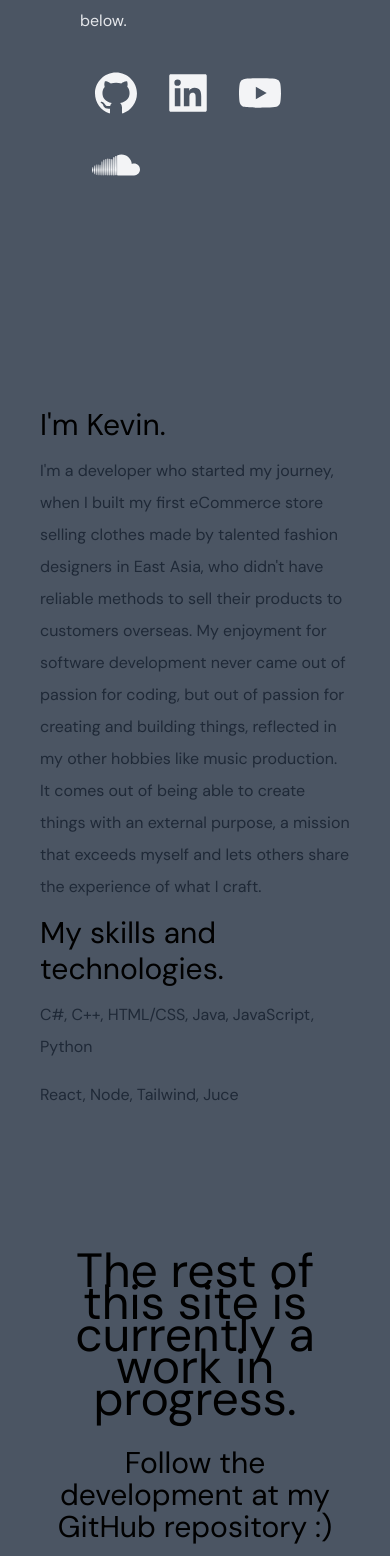
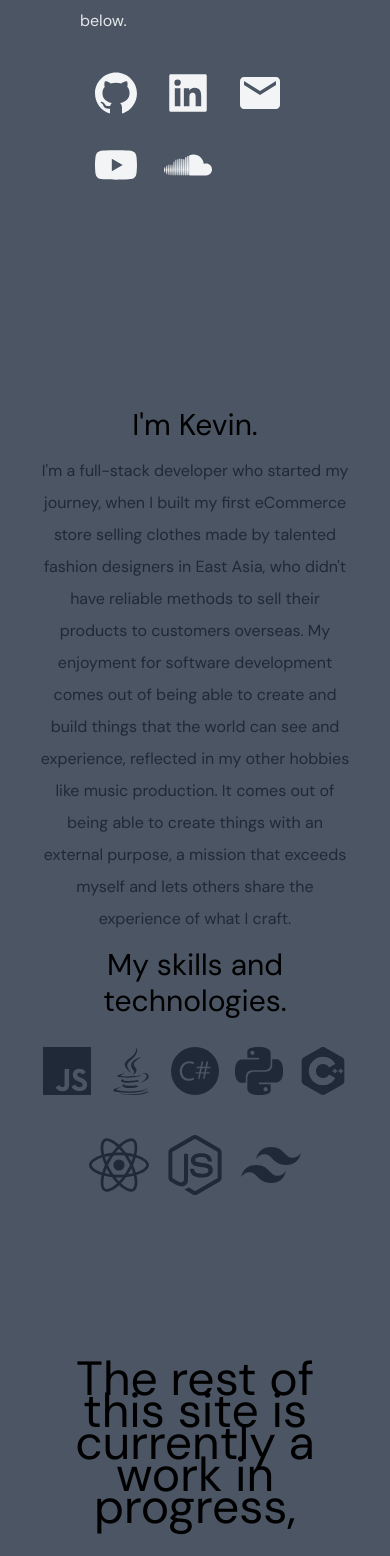
Before and after one commit to amgvu/Personal-Site, a Next.js app: page / in a window 390 px wide. Shown: the part 441-1997 px from the top of the page. Built offline with nearby package versions, Linux system fonts and the light colour scheme; no server answers; what prettier-plugin-tailwindcss, tailwindcss-animatecss would draw is missing.

Commit message:
Improved Responsiveness, Redesigned bottom containers, stuff.

```diff
--- a/pages/index.tsx
+++ b/pages/index.tsx
@@ -2,6 +2,8 @@ import Head from "next/head";
 import { Player, Controls } from "@lottiefiles/react-lottie-player";
 import { AiFillLinkedin, AiFillYoutube, AiFillGithub } from "react-icons/ai";
 import { FaSoundcloud } from "react-icons/fa";
+import { MdEmail } from "react-icons/md";
+import { SiJavascript, SiPython, SiJava, SiHtml5, SiCss3, SiCsharp, SiCplusplus, SiReact, SiNodedotjs, SiTailwindcss } from "react-icons/si"
 import { serialize } from "v8";
 
 export default function Home() {
@@ -54,7 +56,7 @@ export default function Home() {
               animate__delay-2s animate__animated"
                 src="https://assets10.lottiefiles.com/packages/lf20_qCRZE6vIiZ.json"
                 background="transparent"
-                style={{ height: "800px", width: "1000px" }}
+                style={{ height: "67%", width: "45%" }}
                 loop
                 autoplay
               ></Player>
@@ -124,6 +126,22 @@ export default function Home() {
               text-gray-100 transition duration-300
               ease-in-out
               hover:-translate-y-1 hover:scale-110 hover:bg-transparent dark:text-gray-400"
+
+              >
+                <MdEmail
+                  onClick={() =>
+                    window.open("mailto:kevinvu.amg@gmail.com")
+                  }
+                />
+              </button>
+              <button
+                className="delay-10
+              flex-row
+              gap-16 bg-transparent p-3
+              py-3 text-5xl
+              text-gray-100 transition duration-300
+              ease-in-out
+              hover:-translate-y-1 hover:scale-110 hover:bg-transparent dark:text-gray-400"
               >
                 <AiFillYoutube
                   onClick={() =>
@@ -151,7 +169,7 @@ export default function Home() {
             </div>
           </div>
         </section>
-        <section>
+        <section className="text-center">
           <div>
             <h3
               className="py-1 font-miracle text-3xl
@@ -166,17 +184,17 @@ export default function Home() {
           animate__delay-3s animate__animated
           dark:text-gray-200"
             >
-             I&apos;m a developer who started my journey, when I built my first eCommerce store selling
+             I&apos;m a full-stack developer who started my journey, when I built my first eCommerce store selling
               clothes made by talented fashion designers in East Asia, who didn&apos;t have reliable methods to sell their
-              products to customers overseas. My enjoyment for software development never came out of passion for coding, but out of
-              passion for creating and building things, reflected in my other hobbies like music production.
+              products to customers overseas. My enjoyment for software development comes out of
+              being able to create and build things that the world can see and experience, reflected in my other hobbies like music production.
               It comes out of being able to create things with an external purpose, a mission that
               exceeds myself and lets others share the experience of what I craft.
 
             </p>
           </div>
         </section>
-        <section>
+        <section className="text-center">
           <div>
           <h3
               className="py-1 font-miracle text-3xl
@@ -185,32 +203,46 @@ export default function Home() {
             >
               My skills and technologies.
           </h3>
-            <p className="text-md py-2 font-monument
+            <p className="text-md space-x-4 flex flex-row justify-center py-6 font-monument
           leading-8 text-gray-800 animate__fadeInUp
           animate__delay-3s animate__animated
           dark:text-gray-200">
-              C#, C++, HTML/CSS, Java, JavaScript, Python
+              <SiJavascript className="text-5xl animate__fadeInUp animate__delay-3s animate__animated
+            dark:text-white">
+            </SiJavascript>
+              <SiJava className="text-5xl animate__fadeInUp animate__delay-3s animate__animated
+            dark:text-white"></SiJava>
+              <SiCsharp className="text-5xl animate__fadeInUp animate__delay-3s animate__animated
+            dark:text-white"></SiCsharp>
+              <SiPython className="text-5xl animate__fadeInUp animate__delay-3s animate__animated
+            dark:text-white"></SiPython>
+              <SiCplusplus className="text-5xl animate__fadeInUp animate__delay-3s animate__animated
+            dark:text-white"></SiCplusplus>
+            </p>
+            <p className="text-md space-x-4 flex flex-row justify-center py-4 font-monument
+          leading-8 text-gray-800 animate__fadeInUp
+          animate__delay-3s animate__animated
+          dark:text-gray-200">
+              <SiReact className="text-6xl animate__fadeInUp animate__delay-3s animate__animated
+            dark:text-white"></SiReact>
+              <SiNodedotjs className="text-6xl animate__fadeInUp animate__delay-3s animate__animated
+            dark:text-white"></SiNodedotjs>
+              <SiTailwindcss className="text-6xl animate__fadeInUp animate__delay-3s animate__animated
+            dark:text-white"></SiTailwindcss>
             </p>
             <p className="text-md py-2 font-monument
           leading-8 text-gray-800 animate__fadeInUp
           animate__delay-3s animate__animated
           dark:text-gray-200">
-              React, Node, Tailwind, Juce
             </p>
           </div>
           <h3 className="mb-20 mt-32 gap-10 text-5xl text-center py-2 font-monument
           leading-8 animate__fadeInUp
           animate__delay-3s animate__animated
           dark:text-gray-200">
-            The rest of this site is currently a work in progress.
+            The rest of this site is currently a work in progress,
             <p className="text-3xl py-8 leading-8">
-              Follow the development at my <button onClick={() =>
-                    window.open("https://github.com/amgvu/Personal-Site")
-                  }>
-                <span className="hover:underline underline-offset-2">
-                GitHub repository :)
-                </span>
-              </button>
+              but thanks for checking it out. ☕
             </p>
           </h3>
         </section>
@@ -222,7 +254,7 @@ export default function Home() {
           animate__delay-3s animate__animated
           dark:text-gray-200"
             >
-              This site was made with NextJS & Tailwind. Here&apos;s the <button onClick={() =>
+              This site was made with React & Tailwind. Here&apos;s the <button onClick={() =>
                     window.open("https://github.com/amgvu/Personal-Site")
                   }>
                 <span className="hover:underline underline-offset-2">
```
Also changed, not shown: 1 other file (tests, documents, lock files or other folders).
